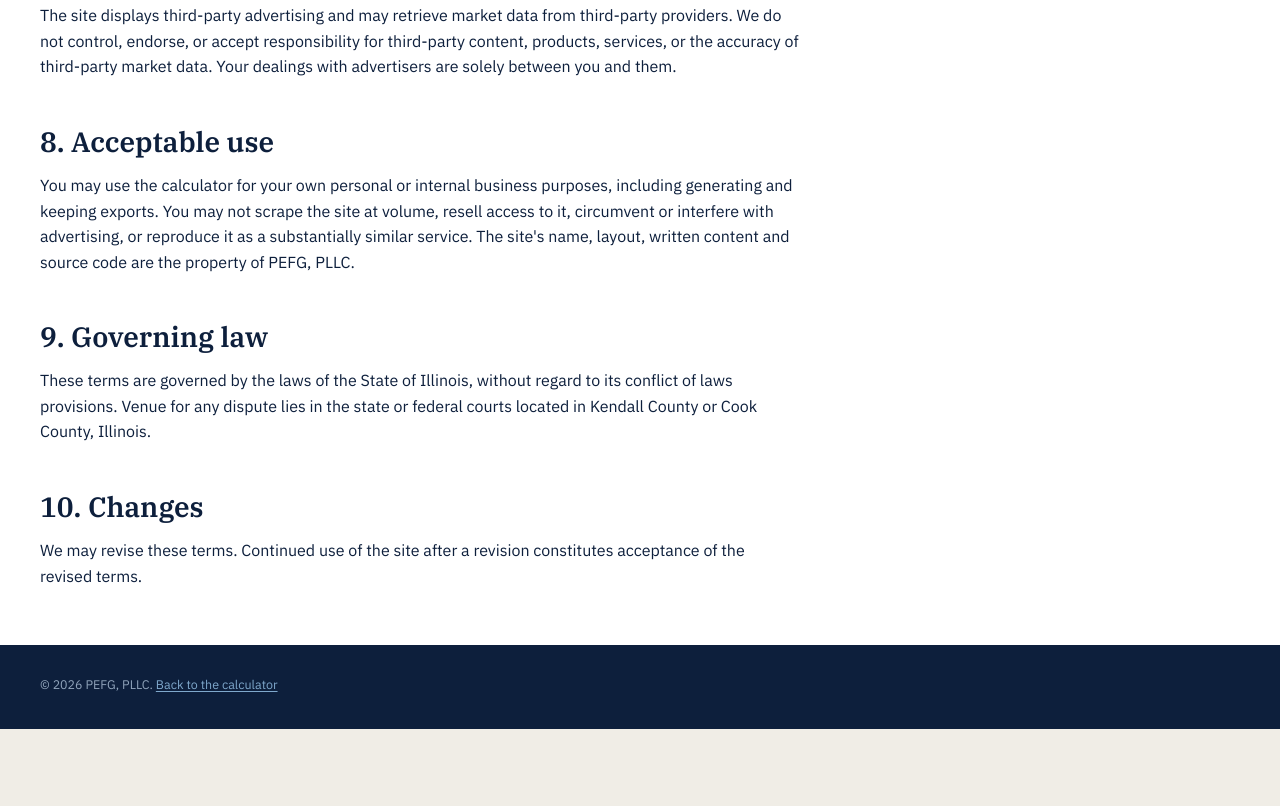
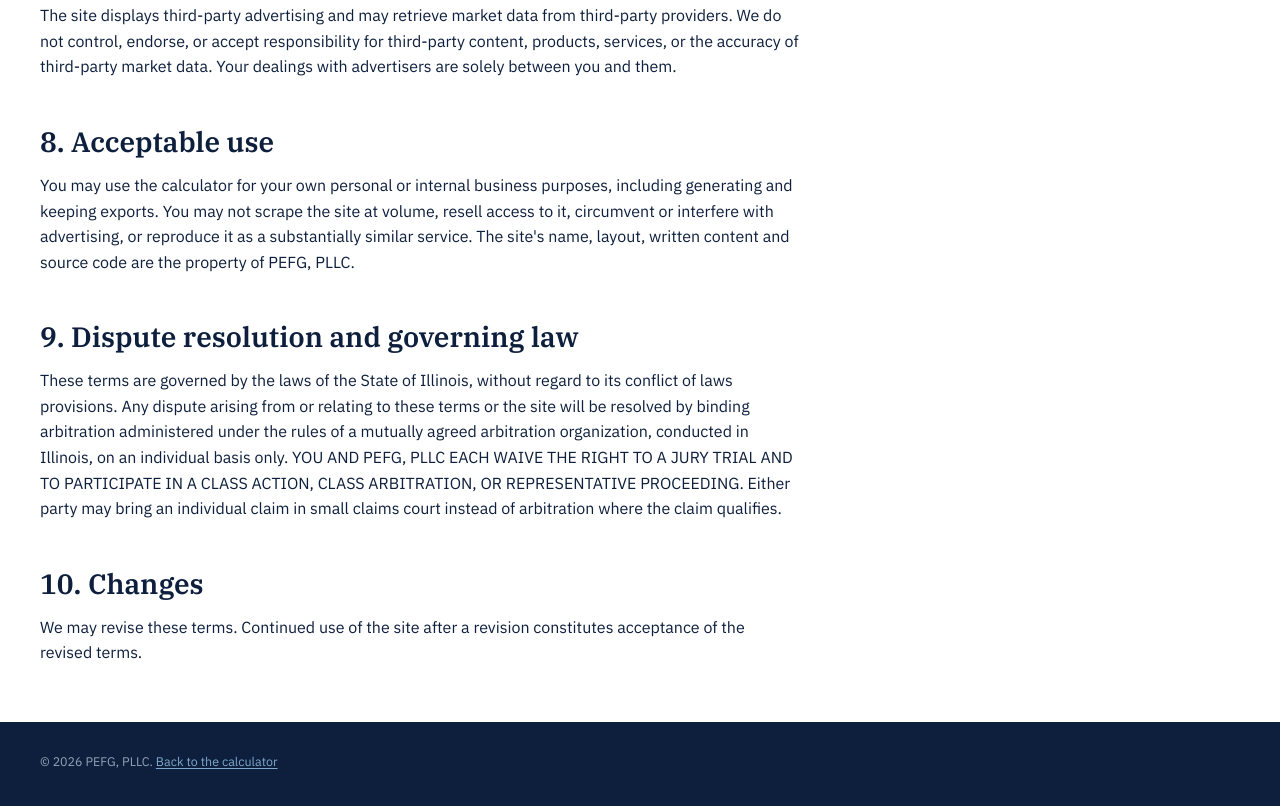
Before and after one commit to jrprigmore/BigTechCalc, a website: page site/terms.html in a window 1280 px wide. Shown: the part 1692-2498 px from the top of the page. Before the commit the page ends 2421 px from the top, so only its background shows below. Drawn offline with Linux system fonts and the light colour scheme.

Commit message:
Site copy: Illinois arbitration clause; calibrate two absolutes
- Terms 9: Illinois law and individual arbitration in Illinois (was court
  venue in Kendall or Cook County), matching ohmics.ai and powerengcalc.com
- 'wins decisively' -> 'can overtake it'; 'the most common modelling error
  we see' -> 'a common modelling error'

Co-Authored-By: Claude Opus 5.5 <noreply@anthropic.com>

```diff
--- a/site/terms.html
+++ b/site/terms.html
@@ -40,7 +40,7 @@
 <div class="wrap"><div class="narrow">
 
 <h1>Terms of Use</h1>
-<p class="small mono">Last updated: 12 August 2026 &middot; Operator: PEFG, PLLC</p>
+<p class="small mono">Last updated: 10 October 2026 &middot; Operator: PEFG, PLLC</p>
 
 <h2>1. Acceptance</h2>
 <p>
@@ -120,11 +120,15 @@
   site's name, layout, written content and source code are the property of PEFG, PLLC.
 </p>
 
-<h2>9. Governing law</h2>
+<h2>9. Dispute resolution and governing law</h2>
 <p>
   These terms are governed by the laws of the State of Illinois, without regard to its conflict of
-  laws provisions. Venue for any dispute lies in the state or federal courts located in Kendall
-  County or Cook County, Illinois.
+  laws provisions. Any dispute arising from or relating to these terms or the site will be resolved
+  by binding arbitration administered under the rules of a mutually agreed arbitration organization,
+  conducted in Illinois, on an individual basis only. YOU AND PEFG, PLLC EACH WAIVE THE RIGHT TO A
+  JURY TRIAL AND TO PARTICIPATE IN A CLASS ACTION, CLASS ARBITRATION, OR REPRESENTATIVE PROCEEDING.
+  Either party may bring an individual claim in small claims court instead of arbitration where the
+  claim qualifies.
 </p>
 
 <h2>10. Changes</h2>
```
Also changed, not shown: site/index.html (+2 -4 lines).
